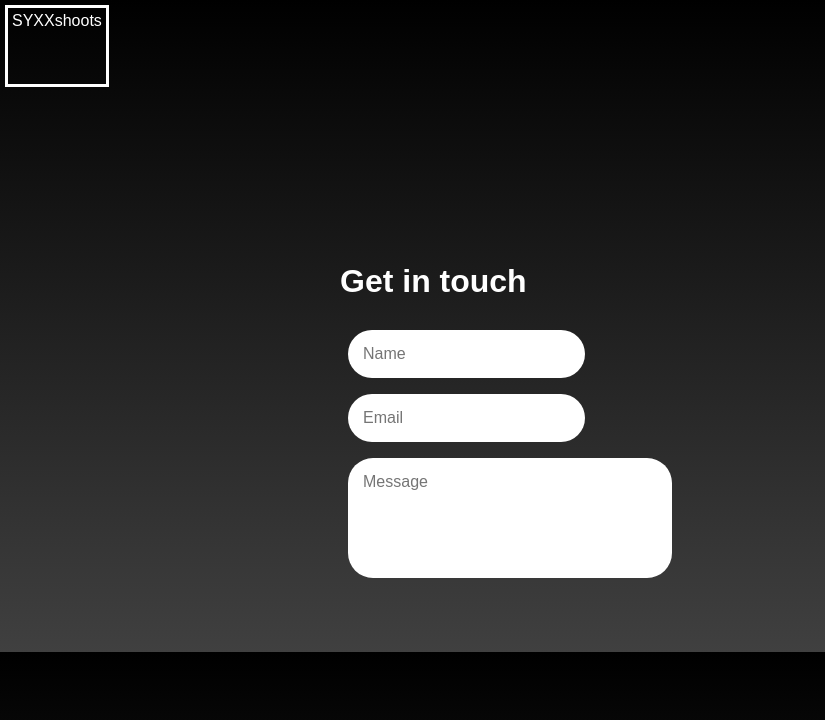
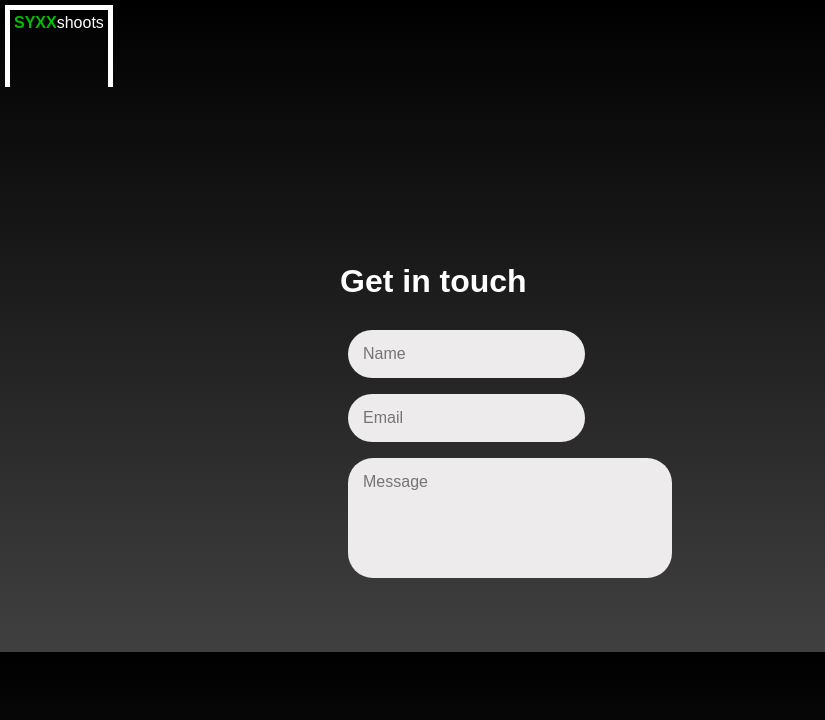
Before and after one commit to nathankandekore/syxxshoots, a plain HTML site: page contact.html in a window 1280 px wide. Shown: the full height of the page, 0-825 px from the left. Drawn offline with Linux system fonts and the light colour scheme.

Commit message:
logo and gallery changes

```diff
--- a/contact.html
+++ b/contact.html
@@ -9,7 +9,7 @@
 </head>
 <body>
     <nav id="navbar">
-        <div id="logo">SYXXshoots</div>
+        <div id="logo"><span id="green-letter">SYXX</span>shoots</div>
         <ul id="menu">
             <li><a href="index.html">Home</a></li>
             <li><a href="gallery.html">Gallery</a></li>
--- a/gallery.css
+++ b/gallery.css
@@ -25,7 +25,14 @@ body {
 
 #logo {
     border: solid;
+    border-width: thick;
+    border-bottom: black;
     padding: 0.25em;
+}
+
+#green-letter {
+    color: #02bd02;
+    font-weight: bold;
 }
 
 #menu {
@@ -33,6 +40,11 @@ body {
     list-style: none;
     /* border: solid; */
 
+}
+
+#menu a:hover {
+    color: #02bd02;
+    cursor: pointer;
 }
 
 #menu li {
@@ -54,16 +66,24 @@ a {
   width: 300px;
   border: grey solid;
   margin: 5px;
+  /* transition: transform 500ms; */
 }
 
 .img-container img {
     max-width:100%;
     max-height:100%;
+
 }
 
-.img-zoom{
+.img-zoom {
 max-width:100%;
 max-height:100%;
+
+}
+
+.img-container:hover{
+    transform: scale(1.5);
+    z-index: 1;
 
 }
 
@@ -71,10 +91,6 @@ max-height:100%;
 .imgs {
     display: grid;
     grid-template-columns: repeat(4, 1fr);
-
-
-
-
 
 }
 
@@ -85,14 +101,15 @@ max-height:100%;
 
 /* CONTACT FORM */
 
-.input{
+.input {
 padding: 15px;
 border-radius: 25px;
 border: none;
 margin: 0.5em;
 font: inherit;
 color: black;
-background: linear-gradient(right, grey, white);
+/* background: linear-gradient(right, grey, white); */
+background-color: #edebeb;
 
 
 
--- a/style.css
+++ b/style.css
@@ -20,14 +20,27 @@ body{
 
 #logo{
     border: solid;
+    border-width: thick;
+    border-bottom: black;
     padding: 0.25em;
 }
+
+#green-letter{
+color: #02bd02;
+font-weight: bold;
+}
+
 #menu{
     display: flex;
     list-style: none;
     /* border: solid; */
     text-decoration: none;
 
+}
+
+#menu a:hover{
+    color:#02bd02;
+    cursor: pointer;
 }
 
 #menu li{
@@ -112,6 +125,8 @@ body,
     border-style: solid;
 }
 
+
+
 #arrow-left {
     border-width: 15px 20px 15px 0;
     border-color: transparent #fff transparent transparent;
```
Also changed, not shown: gallery.html (+1 -1 lines), index.html (+1 -1 lines).
